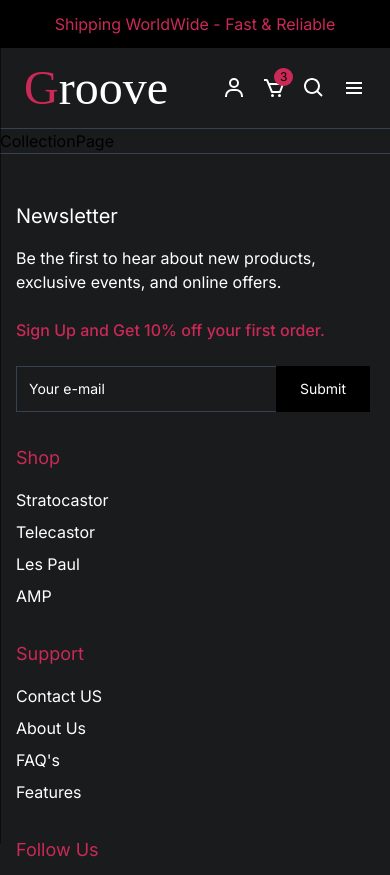
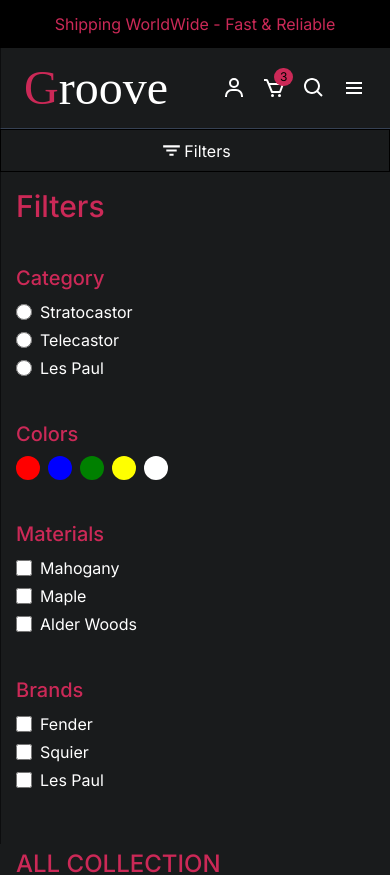
Before and after one commit to blackST4Rez/Ecommerce-Website, a React (Vite) app in the folder Frontend/: page /collections/all in a window 390 px wide. Shown: the top 875 px of the page. Built offline with nearby package versions, Linux system fonts and the light colour scheme; a web font is replaced by a local one.

Commit message:
filter skeleton has been added.

```diff
--- a/Frontend/src/components/Pages/CollectionPage.jsx
+++ b/Frontend/src/components/Pages/CollectionPage.jsx
@@ -1,8 +1,114 @@
+import { useEffect, useRef, useState } from "react"
+import { BiFilter } from "react-icons/bi"
+import FilterSiderbar from "../Products/FilterSiderbar"
+import SortOptions from "../Products/SortOptions"
+import ProductGrid from "../Products/ProductGrid"
 
 
 const CollectionPage = () => {
+
+    const [products, setProducts] = useState([])
+    const sidebarRef = useRef(null)
+    const [isSidebarOpen, setIsSidebarOpen] = useState(false)
+
+    const toggleSidebar = () => {
+        setIsSidebarOpen(!isSidebarOpen)
+    }
+
+    const handleClickOutside = (e) => {
+        if (sidebarRef.current && !sidebarRef.current.contains(e.target))
+            isSidebarOpen(false)
+    }
+
+    useEffect(() => {
+        document.addEventListener('mousedown', handleClickOutside)
+        document.removeEventListener('mousedown', handleClickOutside)
+    },)
+
+
+    useEffect(() => {
+        setTimeout(() => {
+            const fetchedProducts = [
+                {
+        _id: 1,
+        name: "SG Gibsun",
+        price: 120,
+        images: [{url:'https://i.pinimg.com/736x/ee/6a/95/ee6a95f4073291af10ef7debf71c0aa9.jpg?random=3'}],
+    },
+    {
+        _id: 2,
+        name: "Les Paul",
+        price: 130,
+        images: [{url:'https://i.pinimg.com/1200x/e4/99/9d/e4999ddf471b0c890af9310487b35a40.jpg?random=4'}],
+    },
+    {
+        _id: 3,
+        name: "Fender 1997",
+        price: 140,
+        images: [{url:'https://i.pinimg.com/736x/1b/47/73/1b4773168313f814a97848a6c27c29ab.jpg?random=5'}],
+    },
+    {
+        _id: 4,
+        name: "Stratocastor 1890",
+        price: 150,
+        images: [{url:'https://i.pinimg.com/1200x/a6/49/0c/a6490c389bcd0c8c92aadc4b16b1b823.jpg?random=6'}],
+    },
+    {
+        _id: 5,
+        name: "ibanez 1890",
+        price: 160,
+        images: [{url:'https://i.pinimg.com/736x/7d/87/9b/7d879b6f720d06ab2f96f3ff732ca976.jpg?random=7'}],
+    },
+    {
+        _id: 6,
+        name: "Gibsun 2002",
+        price: 170,
+        images: [{url:'https://i.pinimg.com/1200x/21/e5/a1/21e5a1a265d93996d3ef6b3dce14e5de.jpg?random=8'}],
+    },
+    {
+        _id: 7,
+        name: "Gibsun 2005",
+        price: 180,
+        images: [{url:'https://i.pinimg.com/1200x/c4/1f/06/c41f06e03a7a607e8aaed4051b68ec9f.jpg?random=9'}],
+    },
+    {
+        _id: 8,
+        name: "Telecastor Sparky",
+        price: 190,
+        images: [{url:'https://i.pinimg.com/736x/d7/7f/63/d77f632d5375a1b6d02193f5c8f7744c.jpg?random=10'}],
+    },
+            ]
+            setProducts(fetchedProducts)
+        }, 1000)
+    }, [])
+
+
     return (
-        <div>CollectionPage</div>
+        <div className="flex flex-col lg:flex-row" >
+            {/* Mobile Filter Button */}
+            <button
+                onClick={toggleSidebar}
+                className="lg:hidden border p-2 flex justify-center items-center">
+                <BiFilter size={25} className="text-white" /><span className="text-white" >Filters</span>
+            </button>
+            {/* Filter Sidebar */}
+            <div
+                ref={sidebarRef}
+                className={`${isSidebarOpen
+                    ? "translate-x-0"
+                    : "-translate-x-full"
+                }fixed inset-y-0 z-50 left-0 w-64 overflow-y-auto transition-transform duration-300 kg:static lg:translate-x-0`}
+            >
+                <FilterSiderbar />
+            </div>
+            <div className="grow p-4">
+                <h2 className="text-2xl uppercase mb-4 text-[#CB2957] font-medium">All Collection</h2>
+                {/* Sort Options */}
+                <SortOptions />
+                {/* Product Grid */}
+                <ProductGrid products={products} />
+            </div>
+        </div>
     )
 }
 
--- /dev/null
+++ b/Frontend/src/components/Products/FilterSiderbar.jsx
@@ -0,0 +1,132 @@
+import { useEffect, useState } from "react"
+import { useSearchParams } from "react-router"
+
+const FilterSiderbar = () => {
+    const [searchParams, setSearchParams] = useSearchParams()
+    const [filters, setFilters] = useState({
+        category: "",
+        color: "",
+        material: [],
+        brand: [],
+    })
+
+    const categories = ["Stratocastor", "Telecastor", "Les Paul"]
+    const colors = ["Red", "Blue", "Green", "Yellow", "White"]
+    const materials = ["Mahogany", "Maple", "Alder Woods"]
+    const brands = ["Fender", "Squier", "Les Paul"]
+
+
+    useEffect(() => {
+        const params = Object.fromEntries([...searchParams])
+
+        setFilters(prev => ({
+            ...prev,
+            category: params.category || prev.category,
+            color: params.color || prev.color,
+            material: params.material ? params.material.split(',') : prev.material,
+            brand: params.brand ? params.brand.split(',') : prev.brand,
+        }))
+    }, [searchParams])
+
+    const handleFilterChange = (e) => {
+        const { name, value, checked, type } = e.target
+        console.log({ name, value, checked, type });
+
+        let newFilters = { ...filters }
+
+        if (type === "checkbox") {
+            if (checked) {
+                newFilters[name] = [...(newFilters[name] || []), value]
+            } else {
+                newFilters[name] = newFilters[name].filter((item) => item !== value)
+            }
+        } else if (type === "radio") {
+            newFilters[name] = value
+        }
+
+        setFilters(newFilters)
+        console.log(newFilters);
+    }
+
+    const handleColorClick = (color) => {
+        setFilters(prev => ({
+            ...prev,
+            color: color
+        }))
+        console.log("Updated filters:", { ...filters, color });
+    }
+
+    return (
+        <div className="p-4" >
+            <h3 className="text-3xl font-medium text-[#CB2957] mb-10">Filters</h3>
+
+            {/* Category Filter */}
+            <div className="mb-10">
+                <label className="block text-[#CB2957] font-medium mb-2 text-xl">Category</label>
+                {categories.map((category) => (
+                    <div key={category} className="flex items-center mb-1">
+                        <input
+                            onChange={handleFilterChange}
+                            value={category}
+                            type="radio"
+                            name="category"
+                            className="mr-2 h-4 w-4 text-[#CB2957] focus:ring-[#CB2957] border-white"
+                        />
+                        <span className="text-white">{category}</span>
+                    </div>
+                ))}
+            </div>
+
+            {/* Color Sections */}
+            <div className="mb-10">
+                <label className="block text-[#CB2957] font-medium mb-2 text-xl">Colors</label>
+                <div className="flex flex-wrap gap-2">
+                    {colors.map((color) => (
+                        <button
+                            onClick={() => handleColorClick(color)}
+                            key={color}
+                            className="w-6 h-6 rounded-full border-white cursor-pointer transition hover:scale-105"
+                            style={{backgroundColor: color.toLowerCase()}}
+                        ></button>
+                    ))}
+                </div>
+            </div>
+
+            {/* Material Filter */}
+            <div className="mb-10">
+                <label className="block text-[#CB2957] font-medium mb-2 text-xl">Materials</label>
+                {materials.map((material) => (
+                    <div key={material} className="flex items-center mb-1">
+                        <input
+                            onChange={handleFilterChange}
+                            value={material}
+                            type="checkbox"
+                            name="material"
+                            className="mr-2 h-4 w-4 text-white focus:ring-[#CB2957] border-white"
+                        />
+                        <span className="text-white">{material}</span>
+                    </div>
+                ))}
+            </div>
+
+            {/* Brand Sections */}
+            <div className="mb-6">
+                <label className="block text-[#CB2957] font-medium mb-2 text-xl">Brands</label>
+                {brands.map((brand) => (
+                    <div key={brand} className="flex items-center mb-1">
+                        <input
+                            onChange={handleFilterChange}
+                            value={brand}
+                            type="checkbox"
+                            name="brand"
+                            className="mr-2 h-4 w-4 text-white focus:ring-[#CB2957] border-white"
+                        />
+                        <span className="text-white">{brand}</span>
+                    </div>
+                ))}
+            </div>
+        </div>
+    )
+}
+
+export default FilterSiderbar
--- /dev/null
+++ b/Frontend/src/components/Products/SortOptions.jsx
@@ -0,0 +1,9 @@
+
+
+const SortOptions = () => {
+    return (
+        <div>SortOptions</div>
+    )
+}
+
+export default SortOptions
```
